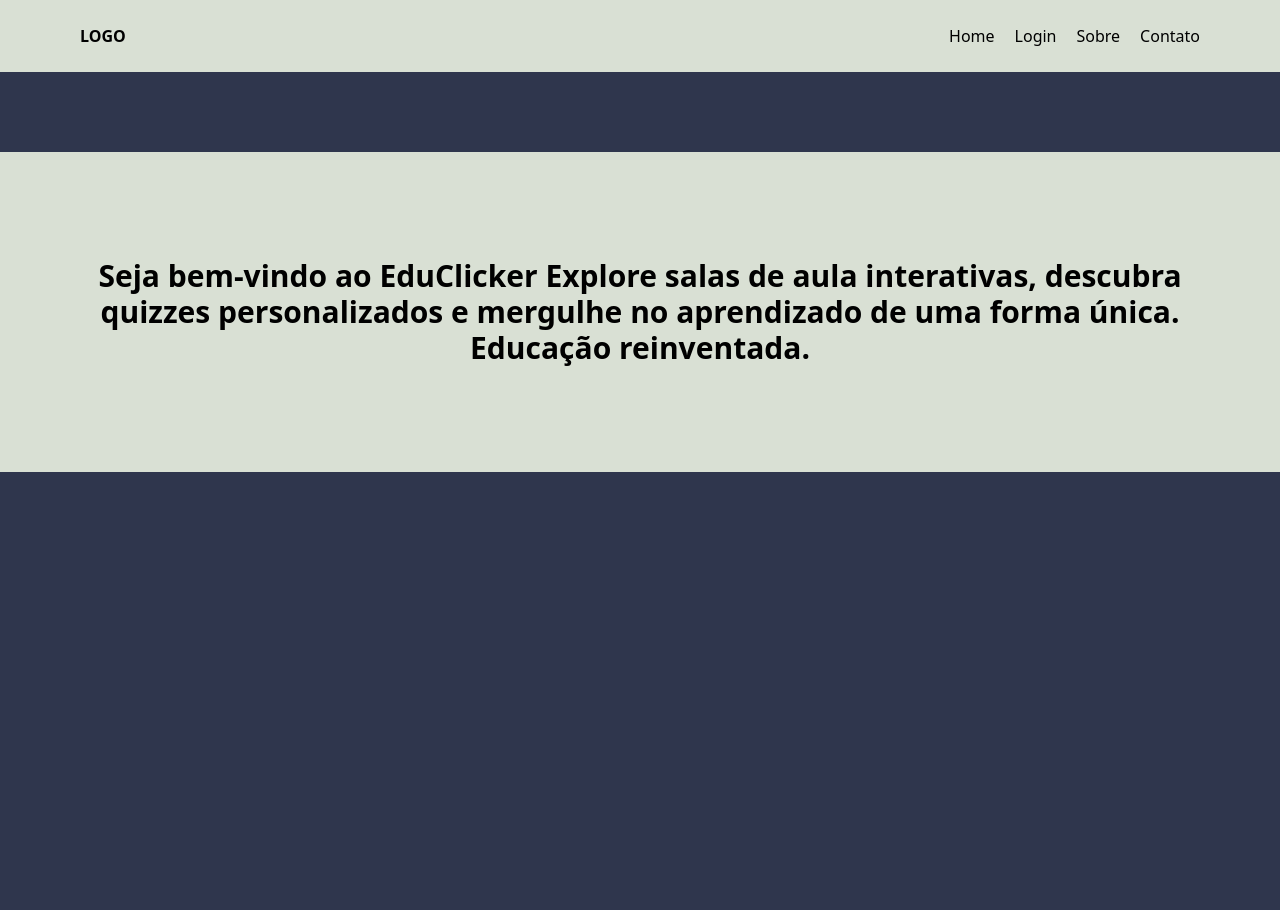
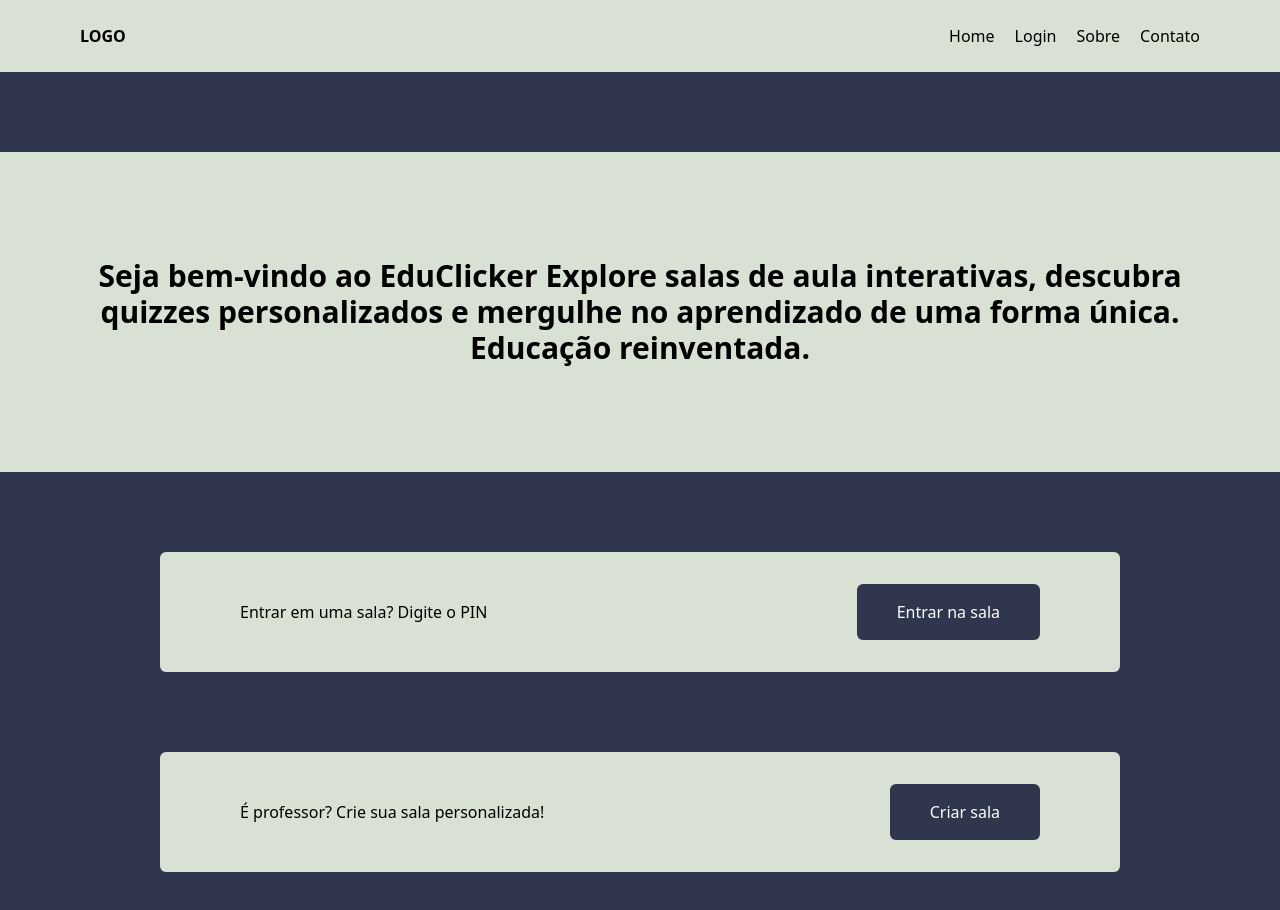
Before and after one commit to lsgonc/educlicker, a Next.js app: page / in a window 1280 px wide. Shown: the top 910 px of the page. Before the commit the page ends 800 px from the top, so only its background shows below. Built offline with nearby package versions, Linux system fonts and the light colour scheme.

Commit message:
adicao dos wrapers + butoes na homepage

```diff
--- a/app/page.tsx
+++ b/app/page.tsx
@@ -1,5 +1,6 @@
 import Navbar from "@/components/Navbar";
 import Slider from "@/components/Slider";
+import Wrapper from "@/components/Wrapper";
 import Image from "next/image";
 
 export default function Home() {
@@ -7,6 +8,9 @@ export default function Home() {
     <>
     <Navbar />
     <Slider />
+    <Wrapper text="Entrar em uma sala? Digite o PIN" button_text="Entrar na sala"/>
+    <Wrapper text="É professor? Crie sua sala personalizada!" button_text="Criar sala"/>
+
     </>
   );
 }
--- /dev/null
+++ b/components/Button.tsx
@@ -0,0 +1,10 @@
+export default function Button(props)
+{
+    return(
+        <button>
+            <div className="bg-bg_default px-10 py-4 rounded-md text-white">
+            <p>{props.button_text}</p>
+            </div>
+        </button>
+    );
+}
--- /dev/null
+++ b/components/Wrapper.tsx
@@ -0,0 +1,21 @@
+import { ReactElement, JSXElementConstructor, ReactNode, ReactPortal, PromiseLikeOfReactNode } from "react";
+
+type props = {
+    text: string,
+    button_text: string
+}
+
+export default function Wrapper(props: { text: string | number | boolean | ReactElement<any, string | JSXElementConstructor<any>> | Iterable<ReactNode> | ReactPortal | PromiseLikeOfReactNode | null | undefined; button_text: string | number | boolean | ReactElement<any, string | JSXElementConstructor<any>> | Iterable<ReactNode> | ReactPortal | PromiseLikeOfReactNode | null | undefined; }) {
+    return (
+        <>
+        <div className="flex mx-40 bg-comp_default rounded-md my-20 py-8 flex justify-between items-center px-20">
+            <h2>{props.text}</h2>
+           <button>
+            <div className="bg-bg_default px-10 py-4 rounded-md text-white">
+            <p>{props.button_text}</p>
+            </div>
+        </button>
+        </div>
+        </>
+    );
+}
```
